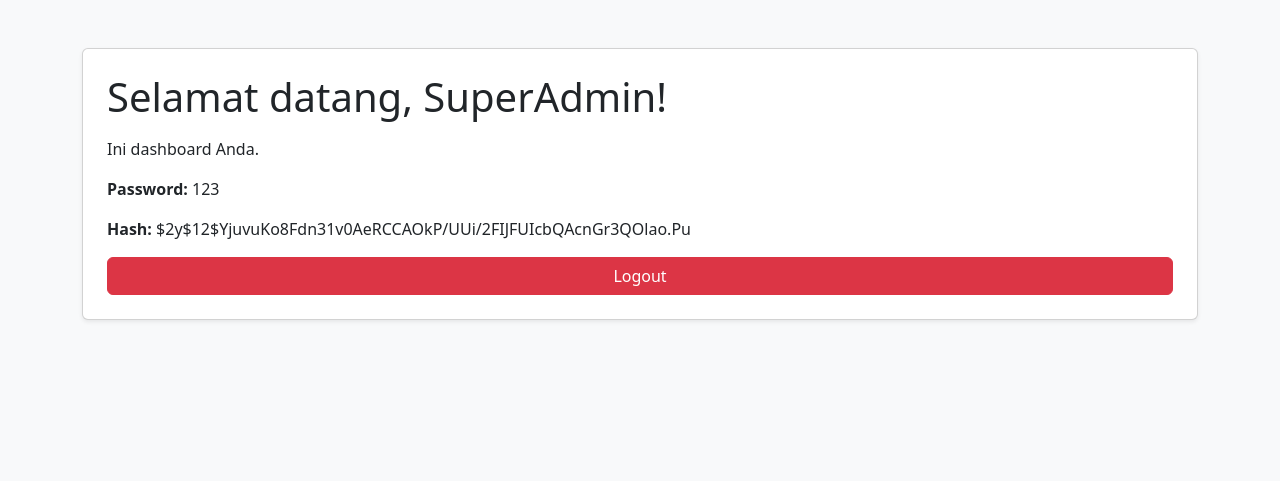
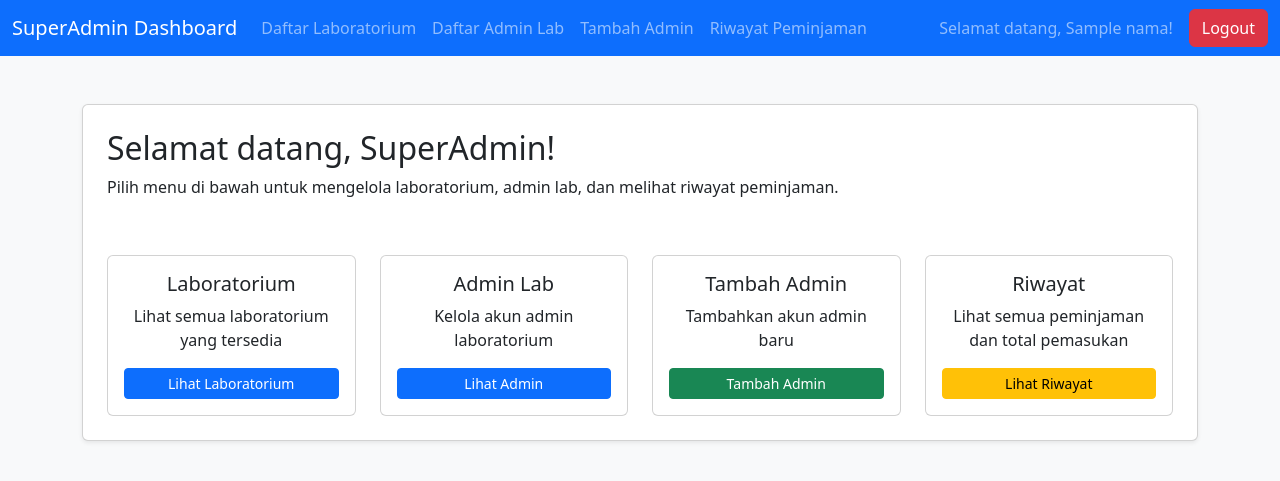
Before and after one commit to alimarifan49/webpeminjamanlab, a CodeIgniter 4 app: the page made by app/Views/superadmin/v_dashboard.php in a window 1280 px wide. Shown: the top 481 px of the page. Run offline with PHP 8.4 and a stand-in for CodeIgniter, Linux system fonts and the light colour scheme; the template is opened without the code that fills it: most values are stand-ins (such as "Sample title", 1, 10 or a date in 2020); some libraries are stand-ins or nearby versions.

Commit message:
tambah routes superadmin, edit controllers superadmin , nambah labordanpeminjaman model,edit v dashboard,nambah v labroatorium, hasil : superadmin sudah ada dashboard dan menu, tapi yang sudah ada baru menu laboratorium itupun belum dynamic link

```diff
--- a/app/Config/Routes.php
+++ b/app/Config/Routes.php
@@ -44,6 +44,10 @@ $routes->get('/logout', 'Auth::logout');
 $routes->get('/user', 'User::index');
 $routes->get('/admin', 'Admin::index');
 $routes->get('/superadmin', 'SuperAdmin::index');
+$routes->get('superadmin/laboratorium', 'SuperAdmin::laboratorium');
+$routes->get('superadmin/adminlab', 'SuperAdmin::adminlab');
+$routes->get('superadmin/tambahadmin', 'SuperAdmin::tambahAdmin');
+$routes->post('superadmin/simpanadmin', 'SuperAdmin::simpanAdmin');
 
 
 /*
--- a/app/Views/superadmin/v_dashboard.php
+++ b/app/Views/superadmin/v_dashboard.php
@@ -7,20 +7,65 @@
     <link href="https://cdn.jsdelivr.net/npm/bootstrap@5.3.0/dist/css/bootstrap.min.css" rel="stylesheet">
 </head>
 <body class="bg-light">
+<nav class="navbar navbar-expand-lg navbar-dark bg-primary">
+    <div class="container-fluid">
+        <a class="navbar-brand" href="#">SuperAdmin Dashboard</a>
+        <div class="collapse navbar-collapse">
+            <ul class="navbar-nav me-auto">
+                <li class="nav-item"><a class="nav-link" href="<?= base_url('superadmin/laboratorium') ?>">Daftar Laboratorium</a></li>
+                <li class="nav-item"><a class="nav-link" href="<?= base_url('superadmin/adminlab') ?>">Daftar Admin Lab</a></li>
+                <li class="nav-item"><a class="nav-link" href="<?= base_url('superadmin/tambahAdmin') ?>">Tambah Admin</a></li>
+                <li class="nav-item"><a class="nav-link" href="<?= base_url('superadmin/riwayat') ?>">Riwayat Peminjaman</a></li>
+            </ul>
+            <span class="navbar-text me-3">
+                Selamat datang, <?= esc($nama) ?>!
+            </span>
+            <a href="<?= base_url('logout') ?>" class="btn btn-danger">Logout</a>
+        </div>
+    </div>
+</nav>
+
 <div class="container mt-5">
     <div class="card p-4 shadow-sm">
-        <h1 class="mb-3">Selamat datang, SuperAdmin!</h1>
-        <p>Ini dashboard Anda.</p>
+        <h2>Selamat datang, SuperAdmin!</h2>
+        <p>Pilih menu di bawah untuk mengelola laboratorium, admin lab, dan melihat riwayat peminjaman.</p>
 
-        <?php
-        $password = '123';
-        $hash = password_hash($password, PASSWORD_DEFAULT);
-        ?>
-        <p><strong>Password:</strong> <?= $password ?></p>
-        <p><strong>Hash:</strong> <?= $hash ?></p>
-
-        <a href="<?= base_url('logout') ?>" class="btn btn-danger">Logout</a>
+        <div class="row row-cols-1 row-cols-md-4 g-4 mt-3">
+            <div class="col d-flex">
+                <div class="card text-center p-3 h-100 w-100">
+                    <h5>Laboratorium</h5>
+                    <p>Lihat semua laboratorium yang tersedia</p>
+                    <a href="<?= base_url('superadmin/laboratorium') ?>" class="btn btn-primary btn-sm mt-auto">Lihat Laboratorium</a>
+                </div>
+            </div>
+            <div class="col d-flex">
+                <div class="card text-center p-3 h-100 w-100">
+                    <h5>Admin Lab</h5>
+                    <p>Kelola akun admin laboratorium</p>
+                    <a href="<?= base_url('superadmin/adminlab') ?>" class="btn btn-primary btn-sm mt-auto">Lihat Admin</a>
+                </div>
+            </div>
+            <div class="col d-flex">
+                <div class="card text-center p-3 h-100 w-100">
+                    <h5>Tambah Admin</h5>
+                    <p>Tambahkan akun admin baru</p>
+                    <a href="<?= base_url('superadmin/tambahAdmin') ?>" class="btn btn-success btn-sm mt-auto">Tambah Admin</a>
+                </div>
+            </div>
+            <div class="col d-flex">
+                <div class="card text-center p-3 h-100 w-100">
+                    <h5>Riwayat</h5>
+                    <p>Lihat semua peminjaman dan total pemasukan</p>
+                    <a href="<?= base_url('superadmin/riwayat') ?>" class="btn btn-warning btn-sm mt-auto">Lihat Riwayat</a>
+                </div>
+            </div>
+        </div>
     </div>
 </div>
+
+
+    </div>
+</div>
+
 </body>
 </html>
```
Also changed, not shown: app/Controllers/SuperAdmin.php (+86 -1 lines), app/Models/LaboratoriumModel.php (added, +12 -0 lines), app/Models/PeminjamanModel.php (added, +25 -0 lines), app/Views/superadmin/v_laboratorium.php (added, +50 -0 lines), 8 other files.
